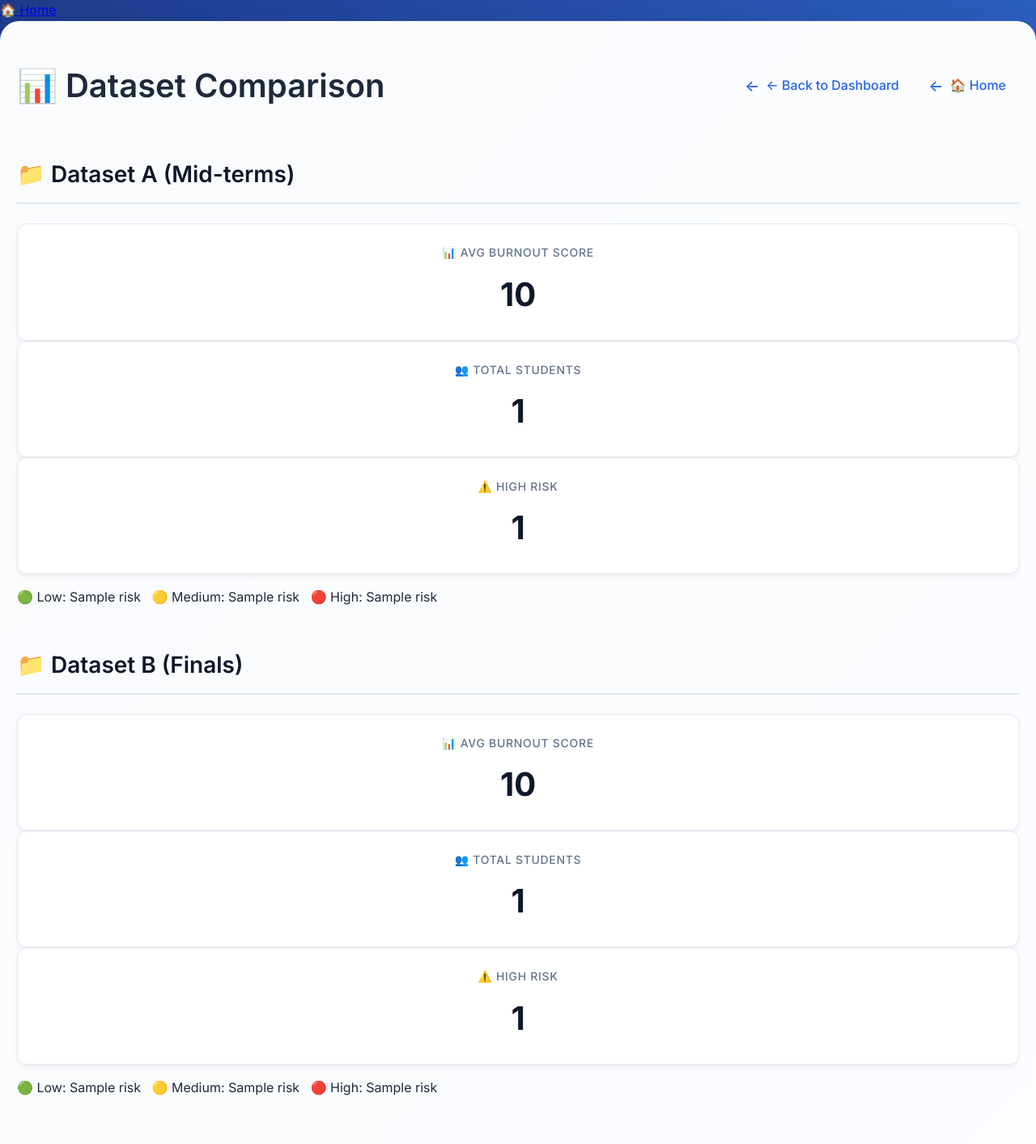
After one commit to Inkesk-Dozing/MindSpace, a Flask app: template templates/compare.html in a window 1280 px wide. The commit adds this page. Shown: the whole page at 81% size. Run offline with Flask 3, Linux system fonts and the light colour scheme; the template is opened without the code that fills it: most values are stand-ins (such as "Sample title", 1, 10 or a date in 2020).

Commit message:
feat: improve navigation flow and add comparative data features (#11)

```diff
--- a/app.py
+++ b/app.py
@@ -20,10 +20,18 @@ app.config['SECRET_KEY'] = 'secret'
 
 # Global DataFrame to hold data
 data_df = None
+data_df_b = None  # NEW
 
 @app.route('/')
 def index():
     return render_template('index.html')
+
+@app.route('/reset')
+def reset():
+    global data_df, data_df_b
+    data_df = None
+    data_df_b = None
+    return redirect(url_for('index'))
 
 @app.route('/upload', methods=['POST'])
 def upload():
@@ -73,6 +81,62 @@ def process_data():
         data_df['sentiment_score'] = data_df['feedback'].apply(lambda x: sia.polarity_scores(str(x))['compound'])
     else:
         data_df['sentiment_score'] = 0
+
+# NEW - shared processing logic for second dataset
+def _process(df):
+    numeric_cols = ['sleep_hours', 'study_hours', 'stress_level']
+    for col in numeric_cols:
+        if col in df.columns:
+            df[col] = pd.to_numeric(df[col], errors='coerce').fillna(0)
+    df['burnout_score'] = df.apply(
+        lambda row: ((row['study_hours'] / row['sleep_hours'] if row['sleep_hours'] > 0 else 0) * row['stress_level']) * 10,
+        axis=1
+    )
+    df['burnout_score'] = np.clip(df['burnout_score'], 0, 100)
+    df['risk'] = pd.cut(df['burnout_score'], bins=[-1, 33, 66, 101], labels=['Low', 'Medium', 'High'])
+    sia = SentimentIntensityAnalyzer()
+    if 'feedback' in df.columns:
+        df['sentiment_score'] = df['feedback'].apply(lambda x: sia.polarity_scores(str(x))['compound'])
+    else:
+        df['sentiment_score'] = 0
+
+
+# NEW - upload second dataset for comparison
+@app.route('/upload_b', methods=['POST'])
+def upload_b():
+    global data_df_b
+    if 'file' not in request.files:
+        return redirect(url_for('dashboard'))
+    file = request.files['file']
+    if file and file.filename.endswith('.csv'):
+        try:
+            data_df_b = pd.read_csv(file)
+            _process(data_df_b)
+            return redirect(url_for('compare'))
+        except Exception as e:
+            print(f"Error reading CSV: {e}")
+    return redirect(url_for('dashboard'))
+
+# NEW - compare two datasets
+@app.route('/compare')
+def compare():
+    global data_df, data_df_b
+    if data_df is None or data_df_b is None:
+        return redirect(url_for('dashboard'))
+
+    def get_stats(df):
+        risk_counts = df['risk'].value_counts().to_dict()
+        return {
+            'avg_burnout': round(df['burnout_score'].mean(), 1),
+            'total_records': len(df),
+            'high_risk_count': int((df['risk'] == 'High').sum()),
+            'risk_data': [risk_counts.get('Low', 0), risk_counts.get('Medium', 0), risk_counts.get('High', 0)],
+            'burnout_scores': df['burnout_score'].tolist()
+        }
+
+    return render_template('compare.html',
+                           stats_a=get_stats(data_df),
+                           stats_b=get_stats(data_df_b))
 
 @app.route('/dashboard')
 def dashboard():
--- /dev/null
+++ b/templates/compare.html
@@ -0,0 +1,79 @@
+<!DOCTYPE html>
+<html lang="en">
+<head>
+    <meta charset="UTF-8">
+    <title>MindSpace - Compare Datasets</title>
+    <link rel="stylesheet" href="{{ url_for('static', filename='styles.css') }}">
+</head>
+<body>
+
+<nav class="breadcrumb-bar">
+    <a href="{{ url_for('index') }}">🏠 Home</a>
+    {% if request.endpoint == 'dashboard' %}
+        <span> > </span><span class="active">Dashboard</span>
+    {% elif request.endpoint == 'edit' %}
+        <span> > </span><a href="{{ url_for('dashboard') }}">Dashboard</a>
+        <span> > </span><span class="active">Edit Dataset</span>
+    {% elif request.endpoint == 'compare' %}
+        <span> > </span><a href="{{ url_for('dashboard') }}">Dashboard</a>
+        <span> > </span><span class="active">Compare</span>
+    {% endif %}
+</nav>
+
+    <div class="container">
+        <div class="dashboard-header">
+            <h1>📊 Dataset Comparison</h1>
+            <div class="nav-actions">
+                <a href="{{ url_for('dashboard') }}" class="nav-link">← Back to Dashboard</a>
+                <a href="{{ url_for('index') }}" class="nav-link">🏠 Home</a>
+            </div>
+        </div>
+
+        <div class="compare-grid">
+            <!-- Dataset A -->
+            <div class="compare-card">
+                <h2>📁 Dataset A (Mid-terms)</h2>
+                <div class="stat-card">
+                    <h3>📊 Avg Burnout Score</h3>
+                    <p>{{ stats_a.avg_burnout }}</p>
+                </div>
+                <div class="stat-card">
+                    <h3>👥 Total Students</h3>
+                    <p>{{ stats_a.total_records }}</p>
+                </div>
+                <div class="stat-card">
+                    <h3>⚠️ High Risk</h3>
+                    <p>{{ stats_a.high_risk_count }}</p>
+                </div>
+                <div class="risk-breakdown">
+                    <p>🟢 Low: {{ stats_a.risk_data[0] }} &nbsp;
+                       🟡 Medium: {{ stats_a.risk_data[1] }} &nbsp;
+                       🔴 High: {{ stats_a.risk_data[2] }}</p>
+                </div>
+            </div>
+
+            <!-- Dataset B -->
+            <div class="compare-card">
+                <h2>📁 Dataset B (Finals)</h2>
+                <div class="stat-card">
+                    <h3>📊 Avg Burnout Score</h3>
+                    <p>{{ stats_b.avg_burnout }}</p>
+                </div>
+                <div class="stat-card">
+                    <h3>👥 Total Students</h3>
+                    <p>{{ stats_b.total_records }}</p>
+                </div>
+                <div class="stat-card">
+                    <h3>⚠️ High Risk</h3>
+                    <p>{{ stats_b.high_risk_count }}</p>
+                </div>
+                <div class="risk-breakdown">
+                    <p>🟢 Low: {{ stats_b.risk_data[0] }} &nbsp;
+                       🟡 Medium: {{ stats_b.risk_data[1] }} &nbsp;
+                       🔴 High: {{ stats_b.risk_data[2] }}</p>
+                </div>
+            </div>
+        </div>
+    </div>
+</body>
+</html>
```
Also changed, not shown: templates/dashboard.html (+27 -1 lines), templates/edit.html (+14 -0 lines), templates/index.html (+14 -0 lines), static/plots/risk_pie.png, static/plots/score_hist.png.
